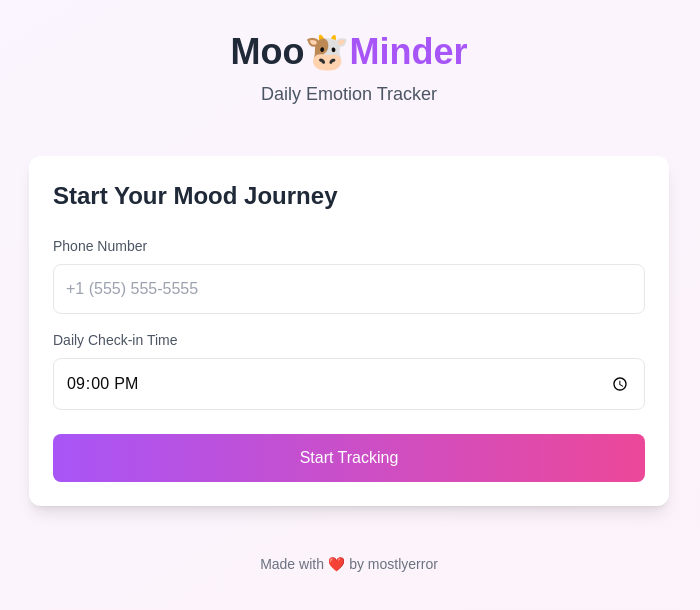
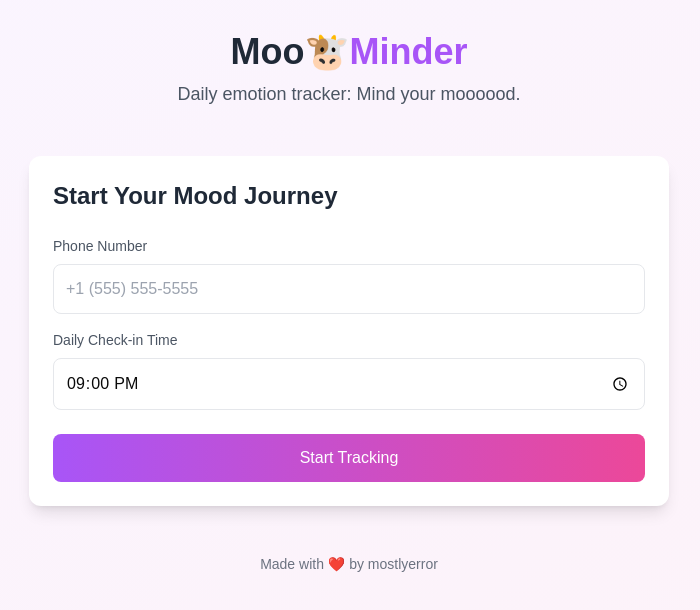
Before and after one commit to mostlyerror/supreme-rotary-phone, a Next.js app: page / in a window 1280 px wide. Shown: the top 610 px of the page, without its empty margins (291-991 px from the left). Built offline with nearby package versions, Linux system fonts and the light colour scheme.

Commit message:
Update subtitle with playful moo-tivational text

```diff
--- a/app/layout.tsx
+++ b/app/layout.tsx
@@ -19,7 +19,7 @@ export default function RootLayout({
             <h1 className="text-4xl font-bold text-gray-800">
               Moo<span className="text-4xl">🐮</span><span className="text-purple-500">Minder</span>
             </h1>
-            <p className="mt-2 text-lg text-gray-600">Daily Emotion Tracker</p>
+            <p className="mt-2 text-lg text-gray-600">Daily emotion tracker: Mind your moooood.</p>
           </div>
           {children}
           <footer className="text-center mt-12 text-sm text-gray-500">
```
